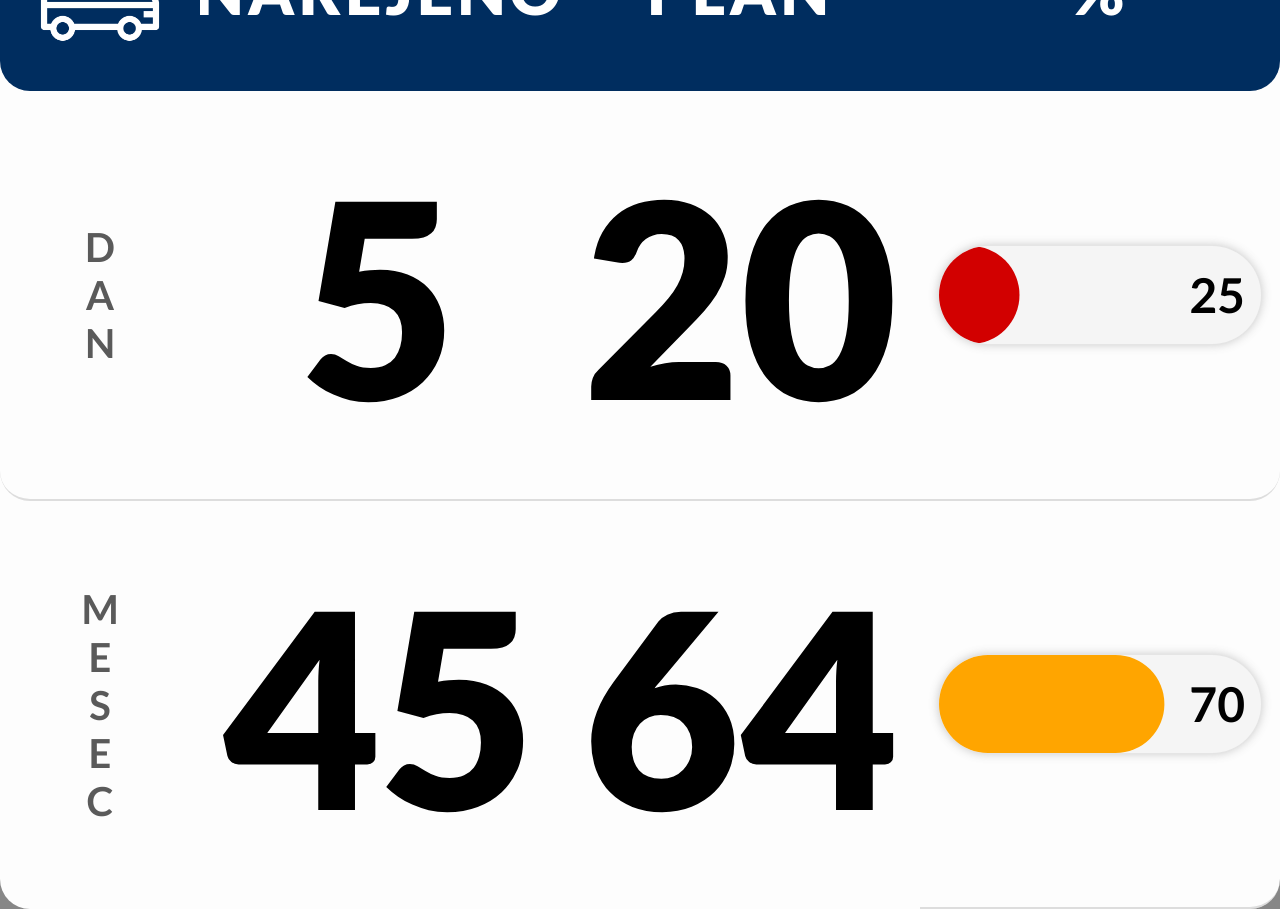
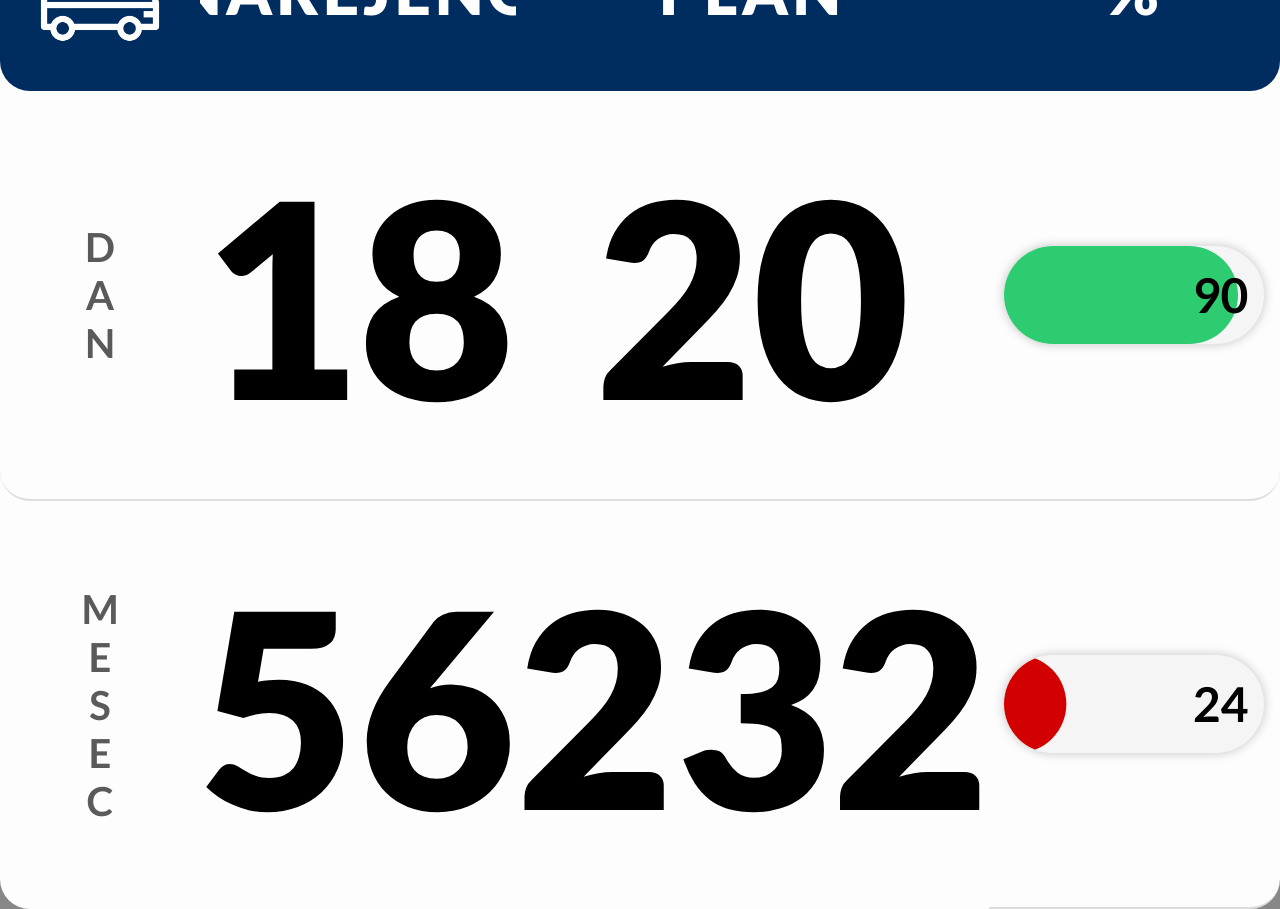
Before and after one commit to rubuz/production-counter, a React (Vite) app: page / in a window 1280 px wide. Built offline with nearby package versions, Linux system fonts and the light colour scheme.

Commit message:
styling done

```diff
--- a/src/App.jsx
+++ b/src/App.jsx
@@ -3,11 +3,11 @@ import "./App.css";
 import Progress from "./Progress";
 
 function App() {
-  const dayDone = 5;
+  const dayDone = 18;
   const dayPlan = 20;
 
-  const monthDone = 45;
-  const monthPlan = 64;
+  const monthDone = 56;
+  const monthPlan = 232;
 
   return (
     <>
```
